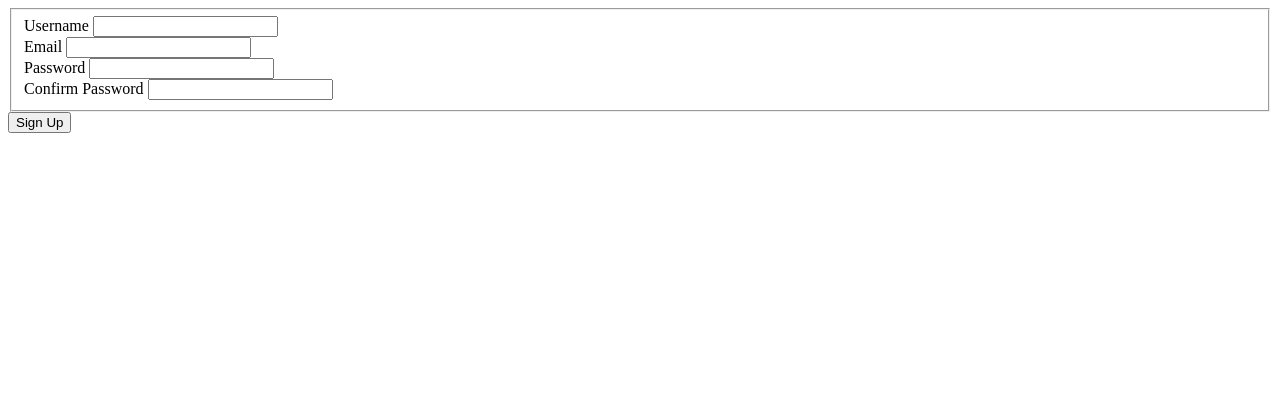
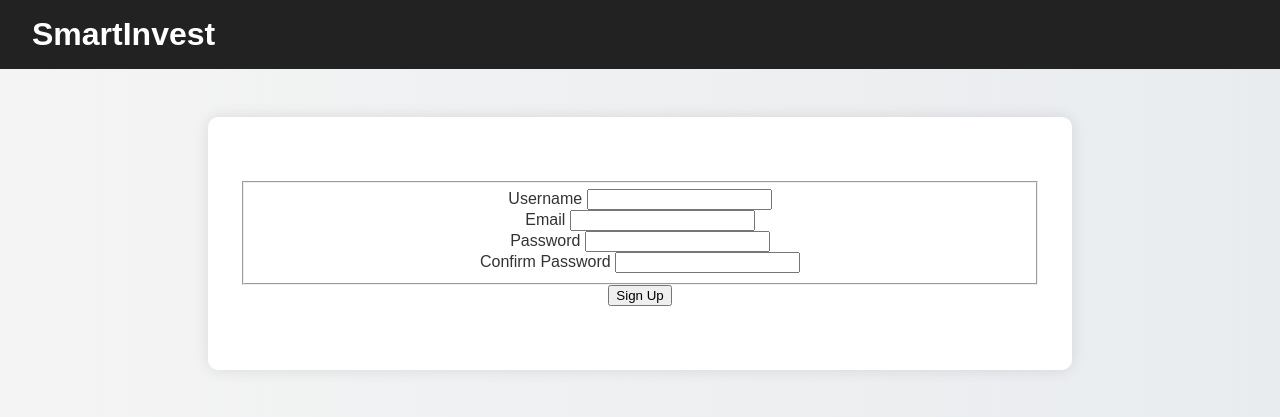
Before and after one commit to adriantoby/SEOProject2, a Flask app: page /register in a window 1280 px wide. Shown: the top 417 px of the page. Run offline with Flask 3, Linux system fonts and the light colour scheme.

Commit message:
added header to register.html and set up for css

```diff
--- a/static/style.css
+++ b/static/style.css
@@ -87,3 +87,12 @@ button {
 button:hover {
   background: #218838;
 }
+
+/* Register form */
+.content-section {
+
+}
+
+.form-group {
+
+}
--- a/templates/register.html
+++ b/templates/register.html
@@ -1,10 +1,20 @@
 <!DOCTYPE html>
 <html>
     <head>
-
+      <link rel="stylesheet" href="static/style.css" type="text/css">
     </head>
     <body>
-        {% with messages = get_flashed_messages(with_categories=true) %}
+      <header>
+        <h1>SmartInvest</h1>
+        <!-- <nav>
+          <a href="home">Home</a>
+          <a href="trade">Trade</a>
+          <a href="assistant">Ask Gemini</a>
+        </nav> -->
+      </header>
+
+      <main>
+        <!-- {% with messages = get_flashed_messages(with_categories=true) %}
         {% if messages %}
         {% for category, message in messages %}
        <div class="alert alert-{{ category }}">
@@ -12,7 +22,7 @@
       </div>
             {% endfor %}
         {% endif %}
-        {% endwith %}
+        {% endwith %} -->
         <div class="content-section">
             <form method="POST" action="">
                 {{ form.hidden_tag() }}
@@ -75,5 +85,6 @@
              </form>
          </div>
      </div>
+     </main>
     </body>
 </html>
```
